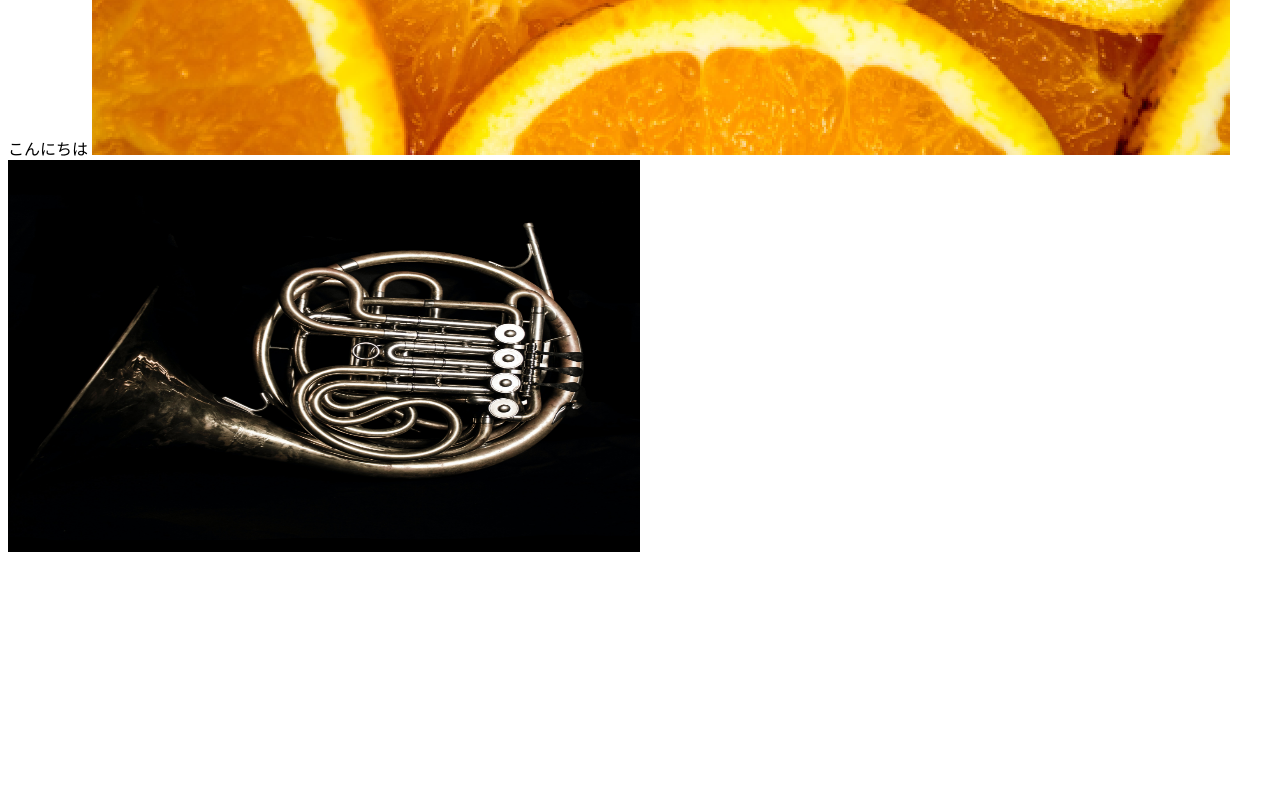
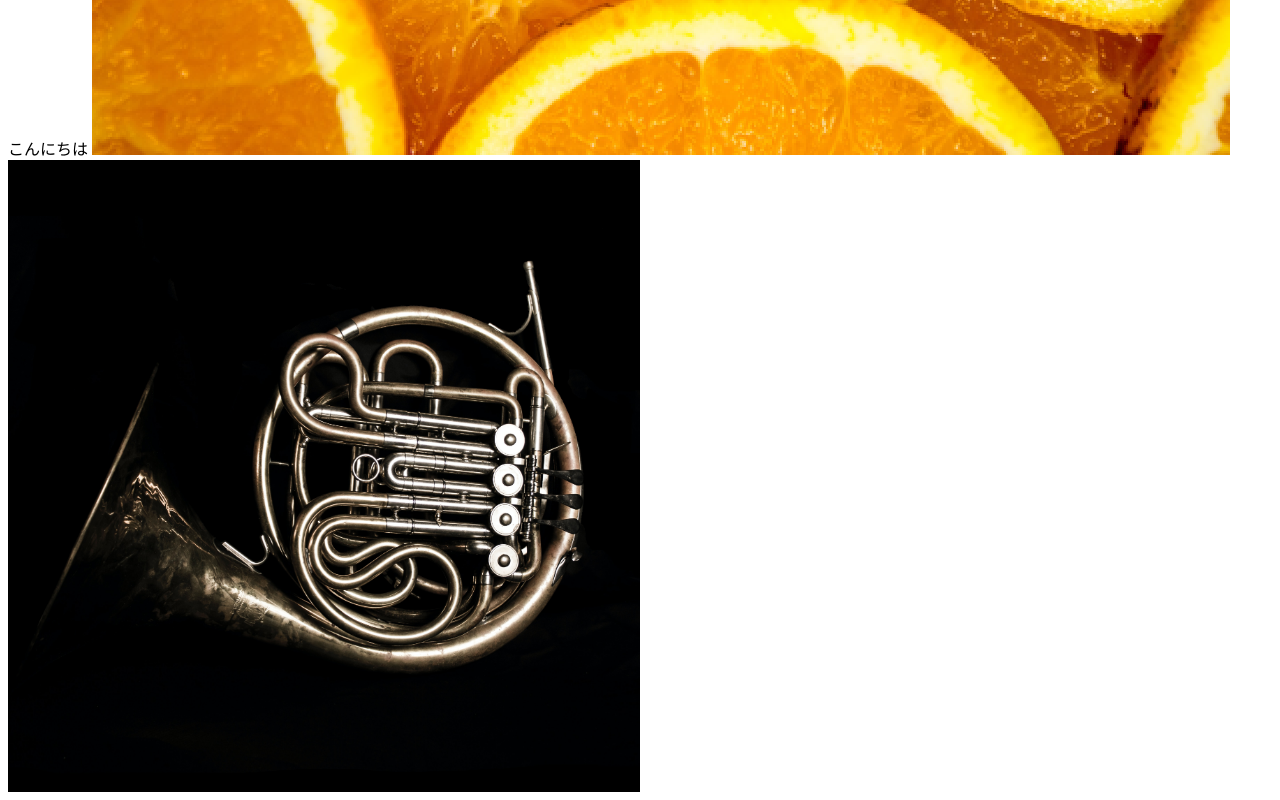
Before and after one commit to ATM-09-ST/samurai-terakoya, a plain HTML site: page index.html in a window 1280 px wide. Shown: the part 811-1611 px from the top of the page. Before the commit the page ends 1371 px from the top, so only its background shows below. Drawn offline with Linux system fonts and the light colour scheme.

Commit message:
Update index.html

```diff
--- a/index.html
+++ b/index.html
@@ -1,3 +1,3 @@
 こんにちは
 <img src="orange.png">
-<img src="asher-legg-XIe1b4k9-k0-unsplash.jpg" width="50%" height="50%">
+<img src="asher-legg-XIe1b4k9-k0-unsplash.jpg" width="50%">
```
